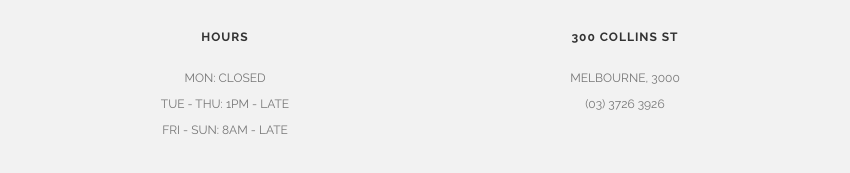
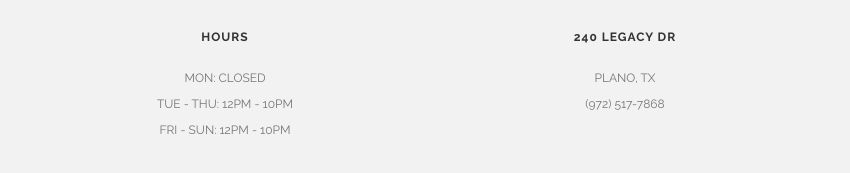
Before and after one commit to tastytails/tastytails.github.io, a plain HTML site: page index.html in a window 1280 px wide. Shown: the part 2557-2730 px from the top of the page, 15-865 px from the left. Drawn offline with nearby package versions, Linux system fonts and the light colour scheme; a web font is replaced by a local one.

Commit message:
updated store location and address

```diff
--- a/index.html
+++ b/index.html
@@ -282,16 +282,16 @@
 	  			<span class="sub-title">Hours</span>
 	  			<p>
 	  				Mon: Closed<br>
-	  				Tue - Thu: 1pm - Late<br>
-	  				Fri - Sun: 8am - Late
+	  				Tue - Thu: 12PM - 10PM<br>
+	  				Fri - Sun: 12PM - 10PM
 	  			</p>
 	  		</div>
 
 	  		<div class="medium-4 columns text-center">
-	  			<span class="sub-title">300 Collins St</span>
+	  			<span class="sub-title">240 Legacy Dr </span>
 	  			<p>
-	  				Melbourne, 3000<br>
-	  				(03) 3726 3926
+	  				Plano, TX<br>
+	  				(972) 517-7868
 	  			</p>
 	  		</div>
 
```
